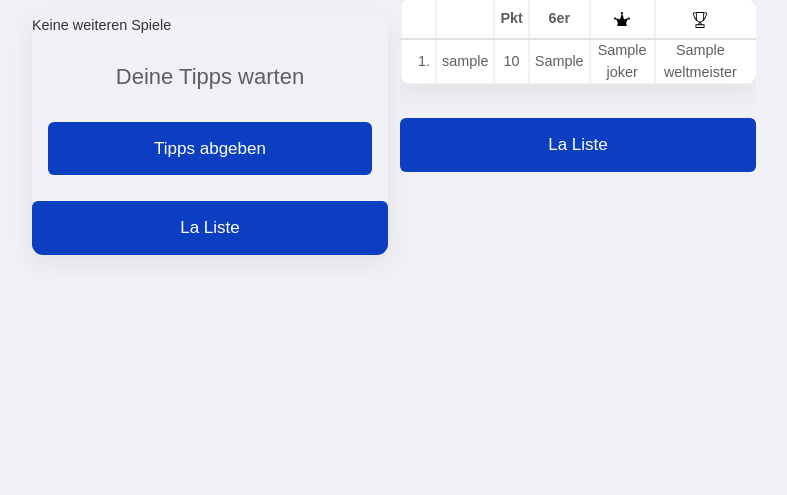
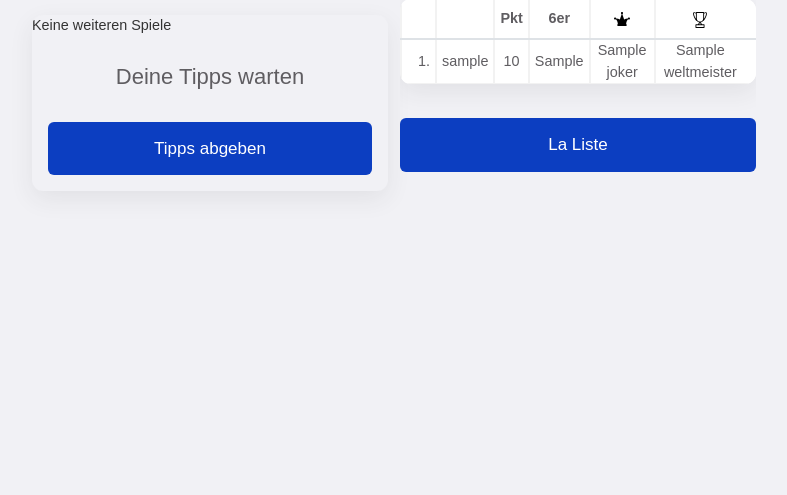
Before and after one commit to ConstantinKurz/TipApp, a Django app: template tip_app_main/templates/tip_app_main/home.html in a window 1280 px wide. Shown: the part 165-660 px from the top of the page, without its empty margins (240-1027 px from the left). Run offline with Django 3.2, Linux system fonts and the light colour scheme; the template is opened without the code that fills it: most values are stand-ins (such as "Sample title", 1, 10 or a date in 2020); parts of the project's set-up code (start-up, migrations or seed data) failed here and were passed over; some libraries are stand-ins or nearby versions.

```diff
--- a/tip_app_main/templates/tip_app_main/home.html
+++ b/tip_app_main/templates/tip_app_main/home.html
@@ -3,8 +3,7 @@
 {% load i18n dicthelpers %}
 {% load static %}
 <div class="dashboard page pageoffset">
-  <div class="dashboard-container home_container">
-    <div class="home_countdown">
+  <div class="dashboard-container">
     {% if upcoming_match != None %}
       <table class="dashboard-countdown">
         <tr>
@@ -44,12 +43,6 @@
         </a>
         {% endif %}
         </div>
-      </div>
-    </div>
-    <div class="home_rules_button">
-    <a href="{% url 'tip-ranking'%}">
-    <button class="la_liste_home_button">La Liste</button>
-    </a>
     </div>
   </div>
 <div id="bg_rankings_table">
```
